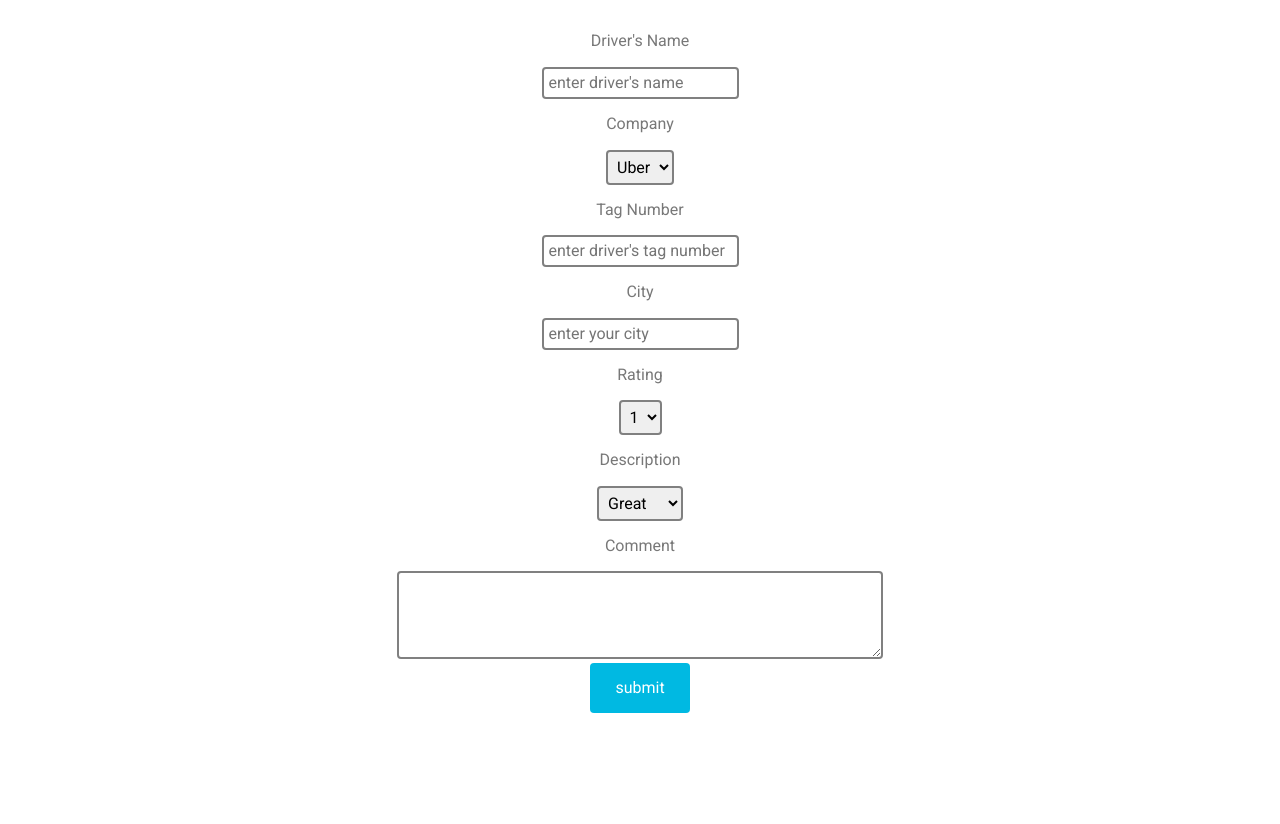
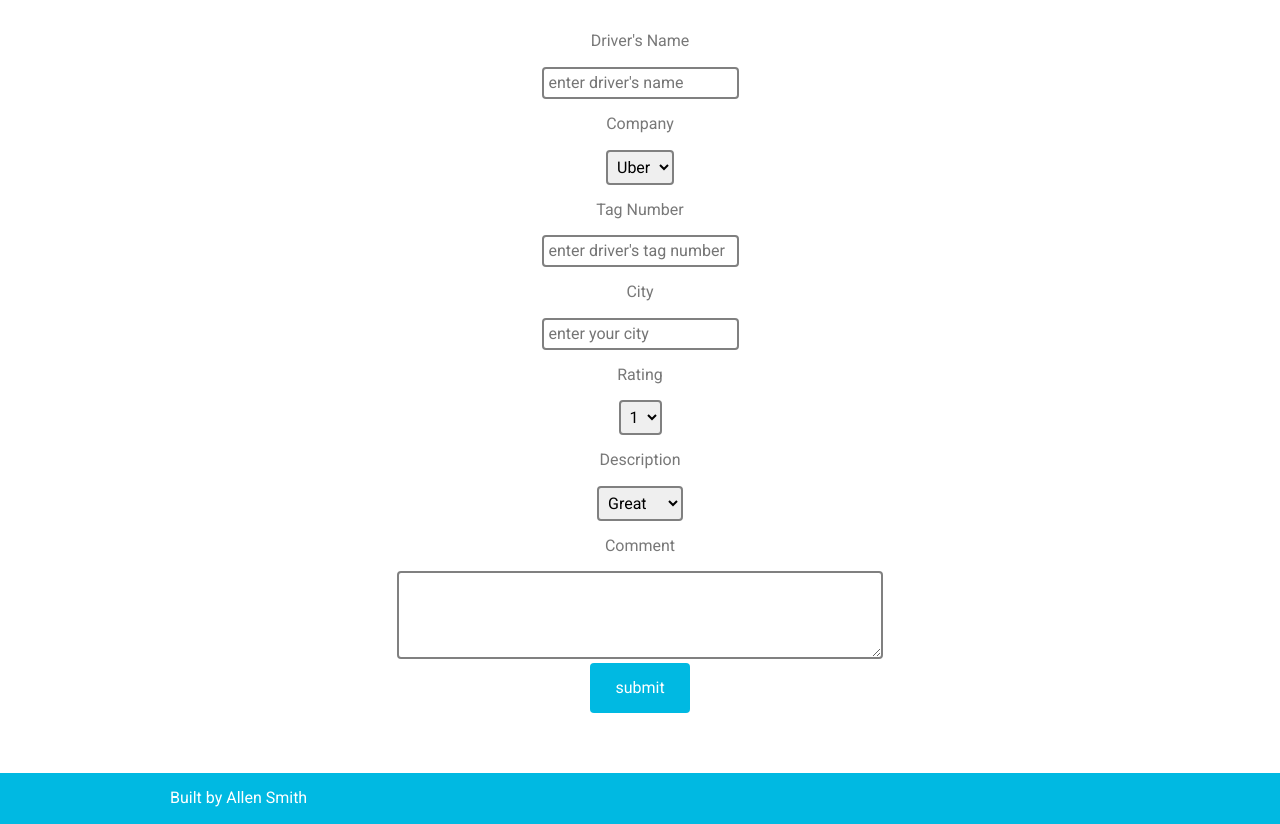
Before and after one commit to allen30331/rate-my-ride, a website: page public/add-driver.html in a window 1280 px wide. Shown: the part 231-1055 px from the top of the page. Before the commit the page ends 969 px from the top, so only its background shows below. Drawn offline with nearby package versions, Linux system fonts and the light colour scheme.

Commit message:
added footer to add driver page

```diff
--- a/public/add-driver.html
+++ b/public/add-driver.html
@@ -73,6 +73,13 @@
 		</section>
 
 	</main>
+	<footer class="footer">
+		<div class="row">
+			<div class="col-12">
+				<p>Built by Allen Smith</p>
+			</div>
+		</div>
+	</footer>
 
 
 
```
Also changed, not shown: public/index.html (+1 -1 lines).
